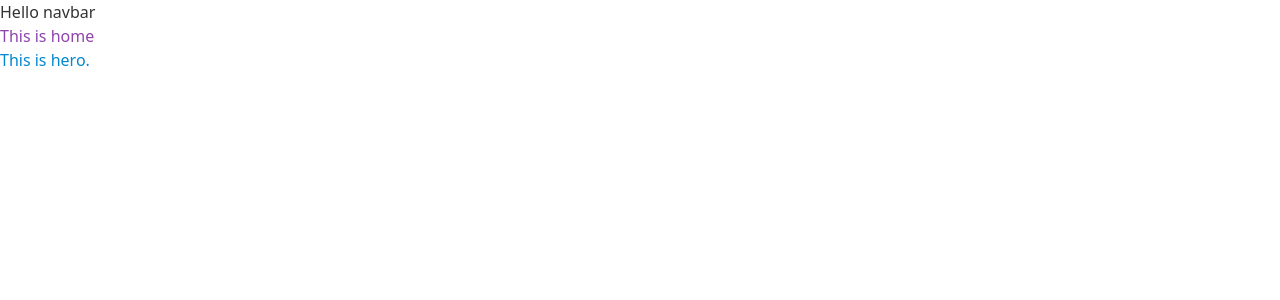
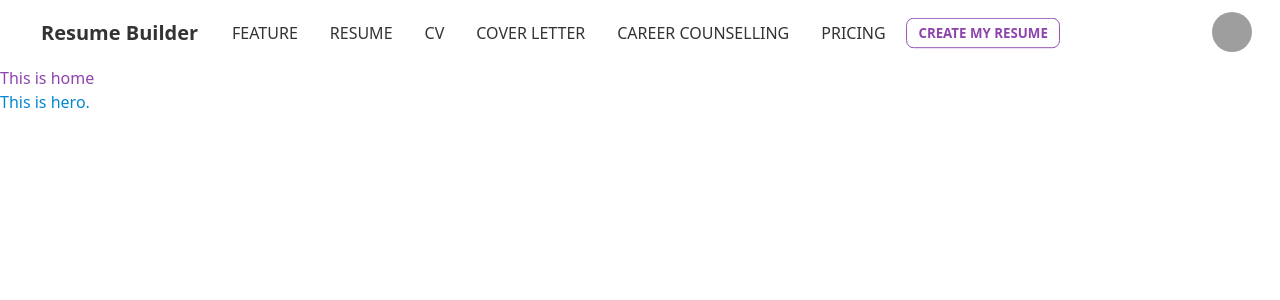
Before and after one commit to abdulawalsuhail/Reasume_Builder_0.6_Client, a React (Create React App) app: page / in a window 1280 px wide. Shown: the top 300 px of the page. Built offline with nearby package versions, Linux system fonts and the light colour scheme; grey boxes are pictures that could not be loaded.

Commit message:
Navigation bar complete

```diff
--- a/src/Components/Navbar/Navbar.js
+++ b/src/Components/Navbar/Navbar.js
@@ -1,9 +1,72 @@
-import React from "react";
+import React, { useState } from "react";
 
 const Navbar = () => {
+  const [user, setUser] = useState(true);
+  const navItem = <>
+            <li><a>FEATURE</a></li>
+            <li><a>RESUME</a></li>
+            <li><a>CV</a></li>
+            <li><a>COVER LETTER</a></li>
+            <li><a>CAREER COUNSELLING</a></li>
+            <li><a>PRICING</a></li>
+            <a class="btn btn-primary btn-outline btn-xs md:btn-sm mt-2">Create My Resume</a>
+
+  </>
+
   return (
-    <div>
-      <h2>Hello navbar</h2>
+    <div className="mx-4">
+      {/* Navbar start source code from Daisy UI */}
+      <div class="navbar">
+        {/* Navbar left portion */}
+        <div class="navbar-start">
+          <div class="dropdown">
+            <label tabindex="0" class="btn btn-ghost lg:hidden">
+              <svg xmlns="http://www.w3.org/2000/svg" class="h-5 w-5" fill="none" viewBox="0 0 24 24" stroke="currentColor"><path stroke-linecap="round" stroke-linejoin="round" stroke-width="2" d="M4 6h16M4 12h8m-8 6h16" /></svg>
+            </label>
+            <ul tabindex="0" class="menu menu-compact dropdown-content mt-3 p-2 shadow bg-base-100 rounded-box w-52">
+              {navItem}
+            </ul>
+          </div>
+          <a class="btn btn-ghost normal-case text-xl">Resume Builder</a>
+        </div>
+        {/* End Navbar left Portion */}
+
+        {/* Navbar center portion */}
+        <div class="navbar-center hidden lg:flex">
+          <ul class="menu menu-horizontal p-0">
+            {navItem}
+          </ul>
+        </div>
+        {/* End Navbar center portion */}
+
+        {/* Navbar end portion */}
+        <div class="navbar-end">
+          {
+            user
+              ?
+              <div class="dropdown dropdown-end">
+                <label tabindex="0" class="btn btn-ghost btn-circle avatar">
+                  <div class="w-10 rounded-full">
+                    <img src="https://placeimg.com/80/80/people" />
+                  </div>
+                </label>
+                <ul tabindex="0" class="mt-3 p-2 shadow menu menu-compact dropdown-content bg-base-100 rounded-box w-52">
+                  <li>
+                    <a class="justify-between">
+                      Profile
+                      <span class="badge">New</span>
+                    </a>
+                  </li>
+                  <li><a>Settings</a></li>
+                  <li><a>Logout</a></li>
+                </ul>
+              </div>
+              :
+              <a class="btn btn-secondary btn-xs md:btn-sm mr-2 ">Login</a>
+          }
+        </div>
+        {/* End navbar end portion */}
+      </div>
     </div>
   );
 };
```
